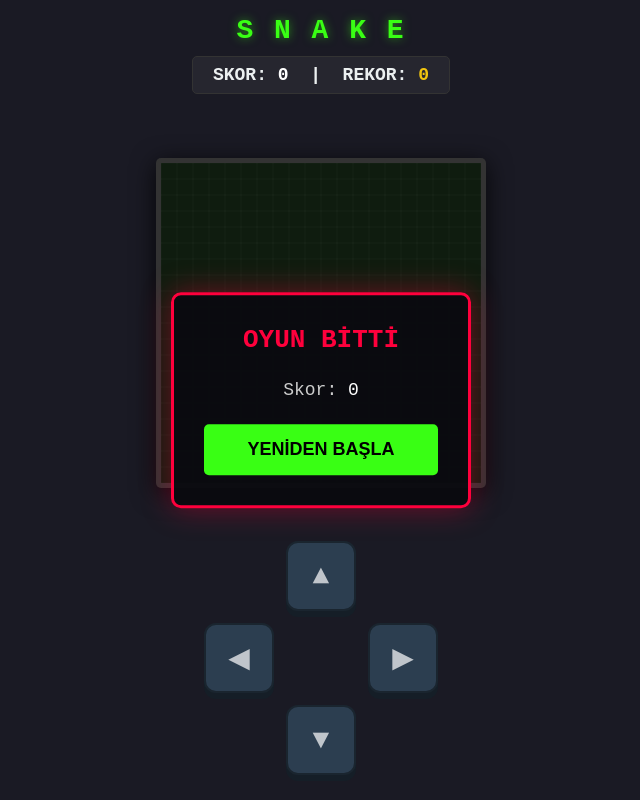
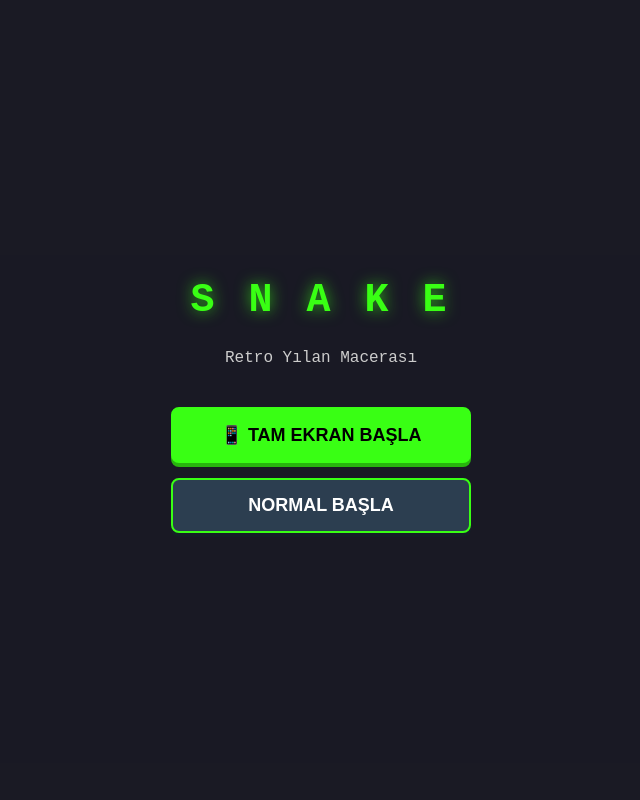
Before and after one commit to kkc079/arena-oyunu, a plain HTML site: page index.html in a window 1280 px wide. Shown: the whole page, without its empty margins (319-959 px from the left). Drawn offline with Linux system fonts and the light colour scheme.

Commit message:
Refactor HTML and CSS for game layout and styles

```diff
--- a/index.html
+++ b/index.html
@@ -8,47 +8,68 @@
         * { box-sizing: border-box; }
         body {
             margin: 0; padding: 0;
-            background-color: #1a1a24; /* Atari siyahı */
+            background-color: #1a1a24;
             color: #ecf0f1;
             font-family: 'Courier New', Courier, monospace;
             display: flex; flex-direction: column;
             align-items: center; justify-content: space-between;
-            height: 100vh; overflow: hidden; touch-action: none;
+            /* 100vh yerine 100dvh kullanıyoruz ki Chrome'un alt barı butonları kesmesin */
+            height: 100dvh; max-height: 100dvh;
+            overflow: hidden; touch-action: none;
             user-select: none; -webkit-user-select: none;
         }
 
-        #game-header {
-            margin-top: 15px; width: 100%; text-align: center;
+        /* --- BAŞLANGIÇ MENÜSÜ --- */
+        #start-menu {
+            position: absolute; top: 0; left: 0; width: 100%; height: 100%;
+            background: rgba(26, 26, 36, 0.95); display: flex; flex-direction: column;
+            align-items: center; justify-content: center; z-index: 50;
+        }
+        #start-menu h1 {
+            font-size: 40px; color: #39ff14; text-shadow: 0 0 15px rgba(57, 255, 20, 0.7);
+            margin-bottom: 10px; letter-spacing: 5px;
+        }
+        #start-menu p { color: #ccc; margin-bottom: 40px; font-size: 16px; }
+
+        .start-btn {
+            background-color: #2c3e50; color: #fff; border: 2px solid #39ff14;
+            padding: 15px 30px; font-size: 18px; font-weight: bold;
+            border-radius: 8px; margin-bottom: 15px; cursor: pointer;
+            width: 80%; max-width: 300px; text-align: center;
+            box-shadow: 0 4px 0 #151e27; transition: 0.1s;
+        }
+        .start-btn.primary { background-color: #39ff14; color: #000; box-shadow: 0 4px 0 #28b40e; }
+        .start-btn:active { transform: translateY(4px); box-shadow: none; }
+
+        /* Oyun Arayüzü */
+        #game-ui {
+            display: none; width: 100%; height: 100%;
+            flex-direction: column; align-items: center; justify-content: space-between;
         }
 
-        h1 { margin: 0; font-size: 28px; color: #39ff14; text-shadow: 0 0 10px rgba(57, 255, 20, 0.5); letter-spacing: 2px; }
+        #game-header { margin-top: 10px; width: 100%; text-align: center; }
+        #game-header h2 { margin: 0; font-size: 22px; color: #39ff14; letter-spacing: 2px; }
 
         #score-board {
-            font-size: 18px; font-weight: bold; margin-top: 10px;
-            background: rgba(255,255,255,0.05); padding: 8px 20px;
+            font-size: 16px; font-weight: bold; margin-top: 5px;
+            background: rgba(255,255,255,0.05); padding: 5px 15px;
             border-radius: 5px; border: 1px solid #333; display: inline-block;
         }
         .highlight { color: #f1c40f; }
 
-        /* Oyun Ekranı */
         #canvas-container {
-            margin-top: 10px;
-            padding: 5px;
-            background: #333;
-            border-radius: 5px;
+            margin-top: auto; margin-bottom: auto;
+            padding: 5px; background: #333; border-radius: 5px;
             box-shadow: 0 5px 25px rgba(0,0,0,0.8);
         }
-        canvas {
-            background-color: #0f1c0f; /* Retro yeşilimsı siyah */
-            display: block;
-        }
+        canvas { background-color: #0f1c0f; display: block; }
 
-        /* Sanal Konsol (D-Pad) */
+        /* Sanal Konsol */
         #controls {
             display: grid;
-            grid-template-columns: 70px 70px 70px;
-            grid-template-rows: 70px 70px 70px;
-            gap: 12px; margin-bottom: 25px;
+            grid-template-columns: 65px 65px 65px;
+            grid-template-rows: 65px 65px 65px;
+            gap: 12px; margin-bottom: 20px;
         }
 
         .btn {
@@ -72,28 +93,33 @@
             display: none; position: absolute; top: 50%; left: 50%;
             transform: translate(-50%, -50%); background: rgba(10, 10, 15, 0.95);
             padding: 30px; border: 3px solid #ff003c; border-radius: 10px;
-            text-align: center; z-index: 10; width: 80%; max-width: 300px;
+            text-align: center; z-index: 60; width: 80%; max-width: 300px;
             box-shadow: 0 0 30px rgba(255, 0, 60, 0.4);
         }
-
         #game-over h2 { color: #ff003c; margin-top: 0; font-size: 26px; }
         #final-score { font-size: 18px; line-height: 1.5; color: #ccc; }
-
         #restart-btn {
             background-color: #39ff14; color: #000; border: none;
             padding: 15px 20px; font-size: 18px; font-weight: bold;
             border-radius: 5px; margin-top: 20px; cursor: pointer; width: 100%;
-            text-transform: uppercase;
         }
         #restart-btn:active { transform: scale(0.95); }
     </style>
 </head>
 <body>
 
+    <div id="start-menu">
+        <h1>S N A K E</h1>
+        <p>Retro Yılan Macerası</p>
+        <button class="start-btn primary" onclick="startGame(true)">📱 TAM EKRAN BAŞLA</button>
+        <button class="start-btn" onclick="startGame(false)">NORMAL BAŞLA</button>
+    </div>
+
+    <div id="game-ui">
         <div id="game-header">
-        <h1>S N A K E</h1>
+            <h2>S N A K E</h2>
             <div id="score-board">
-            SKOR: <span id="score" style="color:#fff;">0</span> &nbsp;|&nbsp; REKOR: <span id="high-score" class="highlight">0</span>
+                SKOR: <span id="score" style="color:#fff;">0</span> | REKOR: <span id="high-score" class="highlight">0</span>
             </div>
         </div>
 
@@ -106,6 +132,7 @@
             <div class="btn" id="btn-left">◀</div>
             <div class="btn" id="btn-right">▶</div>
             <div class="btn" id="btn-down">▼</div>
+        </div>
     </div>
 
     <div id="game-over">
@@ -125,24 +152,18 @@
         const grid = 16;
         let gameLoopId;
         let isGameOver = false;
+        let isGameRunning = false;
 
         let score = 0;
         let highScore = localStorage.getItem('retroSnakeHighScore') || 0;
         highScoreElement.innerText = highScore;
 
-        // Hız kontrolü (sayı küçüldükçe oyun hızlanır)
         let baseSpeed = 10;
         let currentSpeed = baseSpeed;
         let frameCount = 0;
-        let changingDirection = false; // Bug fix için kilit
+        let changingDirection = false;
 
-        let snake = {
-            x: 160, y: 160, // Ekranın ortası
-            dx: grid, dy: 0,
-            cells: [],
-            maxCells: 4
-        };
-
+        let snake = { x: 160, y: 160, dx: grid, dy: 0, cells: [], maxCells: 4 };
         let apple = { x: 320, y: 320 };
 
         // --- SES MOTORU ---
@@ -158,19 +179,15 @@
             if (!audioCtx) return;
             const osc = audioCtx.createOscillator();
             const gain = audioCtx.createGain();
-
-            osc.connect(gain);
-            gain.connect(audioCtx.destination);
+            osc.connect(gain); gain.connect(audioCtx.destination);
 
             if (type === 'eat') {
-                osc.type = 'square';
-                osc.frequency.setValueAtTime(1200, audioCtx.currentTime);
+                osc.type = 'square'; osc.frequency.setValueAtTime(1200, audioCtx.currentTime);
                 gain.gain.setValueAtTime(0.05, audioCtx.currentTime);
-                gain.gain.exponentialRampToValueAtTime(0.001, audioCtx.currentTime + 0.05); // Çok kısa klasik bip
+                gain.gain.exponentialRampToValueAtTime(0.001, audioCtx.currentTime + 0.05);
                 osc.start(); osc.stop(audioCtx.currentTime + 0.05);
             } else if (type === 'crash') {
-                osc.type = 'sawtooth';
-                osc.frequency.setValueAtTime(100, audioCtx.currentTime);
+                osc.type = 'sawtooth'; osc.frequency.setValueAtTime(100, audioCtx.currentTime);
                 osc.frequency.exponentialRampToValueAtTime(20, audioCtx.currentTime + 0.4);
                 gain.gain.setValueAtTime(0.1, audioCtx.currentTime);
                 gain.gain.exponentialRampToValueAtTime(0.001, audioCtx.currentTime + 0.4);
@@ -178,11 +195,40 @@
             }
         }
 
-        // --- KONTROLLER (Hata Düzeltmeli) ---
+        // --- TAM EKRAN VE BAŞLATMA MANTIĞI ---
+        function startGame(fullscreen) {
+            initAudio(); // Tarayıcı ses kilidini aç
+
+            if (fullscreen) {
+                let elem = document.documentElement;
+                if (elem.requestFullscreen) {
+                    elem.requestFullscreen().then(() => lockPortrait()).catch(err => {});
+                } else if (elem.webkitRequestFullscreen) {
+                    elem.webkitRequestFullscreen();
+                    setTimeout(lockPortrait, 500);
+                }
+            }
+
+            document.getElementById('start-menu').style.display = 'none';
+            document.getElementById('game-ui').style.display = 'flex';
+
+            isGameRunning = true;
+            placeApple();
+            requestAnimationFrame(loop);
+        }
+
+        function lockPortrait() {
+            // Cihaz destekliyorsa ekranı dikey modda kilitler
+            if (screen.orientation && screen.orientation.lock) {
+                screen.orientation.lock('portrait').catch(function(error) {
+                    console.log("Ekran kilidi desteklenmiyor.");
+                });
+            }
+        }
+
+        // --- KONTROLLER ---
         function changeDirection(direction) {
-            initAudio();
-            // Eğer o karede zaten yön değiştiyse ikinci komutu yoksay (kendini yeme bug'ını çözer)
-            if (changingDirection) return;
+            if (changingDirection || !isGameRunning) return;
 
             if (direction === 'up' && snake.dy === 0) { snake.dy = -grid; snake.dx = 0; changingDirection = true; }
             else if (direction === 'down' && snake.dy === 0) { snake.dy = grid; snake.dx = 0; changingDirection = true; }
@@ -202,13 +248,12 @@
             else if (e.which === 40) changeDirection('down');
         });
 
-        // --- YARDIMCI FONKSİYONLAR ---
+        // --- OYUN DÖNGÜSÜ YARDIMCILARI ---
         function getRandomInt(min, max) { return Math.floor(Math.random() * (max - min)) + min; }
 
         function placeApple() {
             apple.x = getRandomInt(0, 20) * grid;
             apple.y = getRandomInt(0, 20) * grid;
-            // Elma yılanın üstünde çıktıysa tekrar yerleştir
             for (let i = 0; i < snake.cells.length; i++) {
                 if (apple.x === snake.cells[i].x && apple.y === snake.cells[i].y) {
                     placeApple(); break;
@@ -229,22 +274,21 @@
 
         // --- OYUN DÖNGÜSÜ ---
         function loop() {
-            if (isGameOver) return;
+            if (isGameOver || !isGameRunning) return;
             gameLoopId = requestAnimationFrame(loop);
 
-            // Hız kontrolü
             if (++frameCount < currentSpeed) return;
 
             frameCount = 0;
-            changingDirection = false; // Yılan hareket etti, kilit açıldı
+            changingDirection = false;
 
             ctx.clearRect(0, 0, canvas.width, canvas.height);
-            drawGrid(); // Retro ızgarayı çiz
+            drawGrid();
 
             snake.x += snake.dx;
             snake.y += snake.dy;
 
-            // Duvara çarpma (Klasik kural: Kenara çarparsan ölürsün)
+            // Duvara çarpma kontrolü
             if (snake.x < 0 || snake.x >= canvas.width || snake.y < 0 || snake.y >= canvas.height) {
                 gameOver(); return;
             }
@@ -252,17 +296,15 @@
             snake.cells.unshift({ x: snake.x, y: snake.y });
             if (snake.cells.length > snake.maxCells) snake.cells.pop();
 
-            // Elmayı çiz (Retro kırmızı kare)
+            // Elma çizimi
             ctx.fillStyle = '#ff003c';
             ctx.fillRect(apple.x, apple.y, grid - 1, grid - 1);
 
-            // Yılanı çiz (Parlak yeşil)
+            // Yılan çizimi
             ctx.fillStyle = '#39ff14';
             snake.cells.forEach(function(cell, index) {
-                // Kafayı biraz daha koyu veya farklı yaparak belli edebiliriz ama klasik düz renktir
                 ctx.fillRect(cell.x, cell.y, grid - 1, grid - 1);
 
-                // Yılan elma yedi mi?
                 if (cell.x === apple.x && cell.y === apple.y) {
                     snake.maxCells++;
                     score += 10;
@@ -270,13 +312,11 @@
                     playSound('eat');
                     placeApple();
 
-                    // Zorluk eğrisi (Hızlanma): Her 50 puanda bir hızlanır, limit 3'e kadar düşer
                     if (score % 50 === 0 && currentSpeed > 3) {
                         currentSpeed--;
                     }
                 }
 
-                // Yılan kendini ısırdı mı?
                 for (let i = index + 1; i < snake.cells.length; i++) {
                     if (cell.x === snake.cells[i].x && cell.y === snake.cells[i].y) gameOver();
                 }
@@ -285,6 +325,7 @@
 
         function gameOver() {
             isGameOver = true;
+            isGameRunning = false;
             playSound('crash');
             cancelAnimationFrame(gameLoopId);
 
@@ -302,21 +343,16 @@
         }
 
         window.resetGame = function() {
-            initAudio();
             snake.x = 160; snake.y = 160;
             snake.cells = []; snake.maxCells = 4;
             snake.dx = grid; snake.dy = 0;
             score = 0; currentSpeed = baseSpeed;
             scoreElement.innerText = score;
-            isGameOver = false; changingDirection = false;
+            isGameOver = false; isGameRunning = true; changingDirection = false;
             document.getElementById('game-over').style.display = 'none';
             placeApple();
             requestAnimationFrame(loop);
         }
-
-        // Başlangıç
-        placeApple();
-        requestAnimationFrame(loop);
     </script>
 </body>
 </html>
```
Lines whose indentation alone changed are shown as unchanged.
